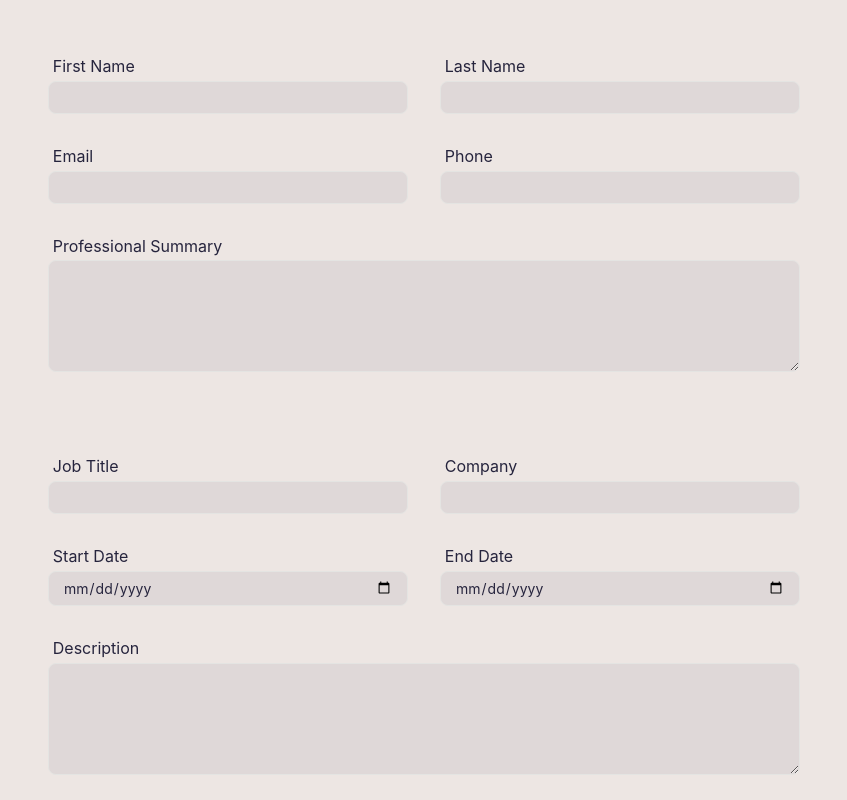
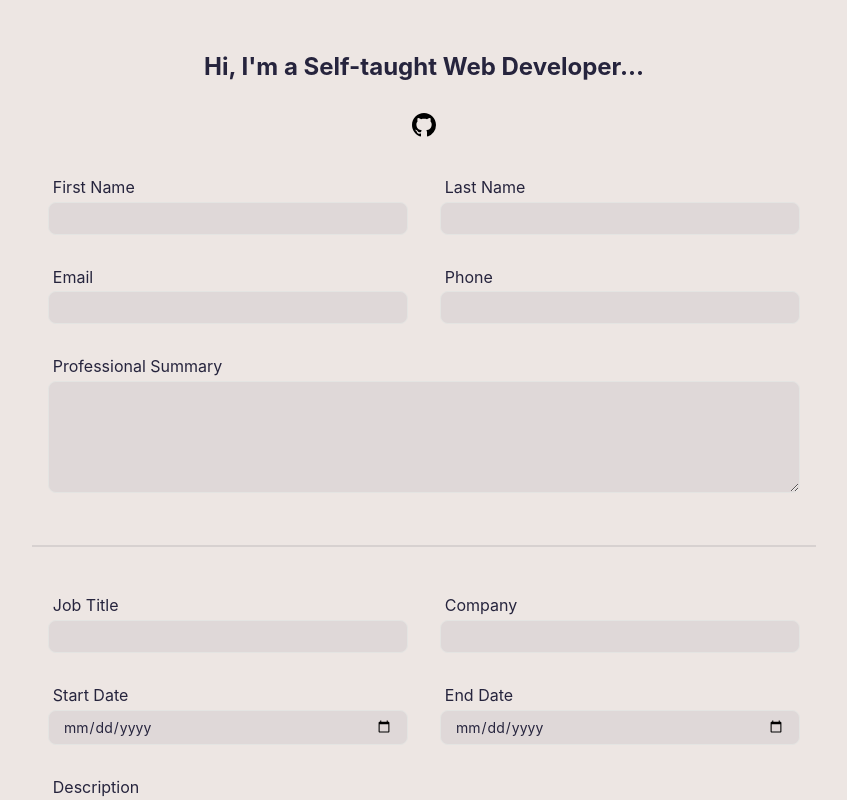
Before and after one commit to Helium5250/CV-Application, a React (Create React App) app: page / in a window 1280 px wide. Shown: the top 800 px of the page, without its empty margins (216-1063 px from the left). Built offline with nearby package versions, Linux system fonts and the light colour scheme.

Commit message:
Finished styling

```diff
--- a/public/index.html
+++ b/public/index.html
@@ -28,6 +28,16 @@
   </head>
   <body>
     <noscript>You need to enable JavaScript to run this app.</noscript>
+    <header>
+      <h2>Hi, I'm a Self-taught Web Developer...</h2>
+    </header>
+    <nav>
+      <a href='https://github.com/Helium5250/'>
+        <svg height="32" viewBox="0 0 16 16" width="24" aria-hidden="true">
+          <path fill-rule="evenodd" d="M8 0C3.58 0 0 3.58 0 8c0 3.54 2.29 6.53 5.47 7.59.4.07.55-.17.55-.38 0-.19-.01-.82-.01-1.49-2.01.37-2.53-.49-2.69-.94-.09-.23-.48-.94-.82-1.13-.28-.15-.68-.52-.01-.53.63-.01 1.08.58 1.23.82.72 1.21 1.87.87 2.33.66.07-.52.28-.87.51-1.07-1.78-.2-3.64-.89-3.64-3.95 0-.87.31-1.59.82-2.15-.08-.2-.36-1.02.08-2.12 0 0 .67-.21 2.2.82.64-.18 1.32-.27 2-.27.68 0 1.36.09 2 .27 1.53-1.04 2.2-.82 2.2-.82.44 1.1.16 1.92.08 2.12.51.56.82 1.27.82 2.15 0 3.07-1.87 3.75-3.65 3.95.29.25.54.73.54 1.48 0 1.07-.01 1.93-.01 2.2 0 .21.15.46.55.38A8.013 8.013 0 0016 8c0-4.42-3.58-8-8-8z"></path>
+        </svg>
+      </a>
+    </nav>
     <div id="root"></div>
     <!--
       This HTML file is a template.
--- a/src/App.css
+++ b/src/App.css
@@ -1,10 +1,3 @@
-.App {
-  padding: 2em;
-
-  background-color: hsl(18, 22%, 91%);
-  color: hsl(245, 26%, 19%);
-}
-
 section {
   max-width: 50em;
 
@@ -13,13 +6,20 @@
 
   margin: 0 auto;
   padding: 0.5em;
-  margin-bottom: 2em;
 }
 
 section > :last-child {
   grid-column: span 2;
 }
 
-section:after {
+section:not(:last-of-type):after {
   content: '';
+
+  width: 100%;
+  height: 2px;
+  grid-column: span 2;
+
+  margin: 2em 0 1em 0;
+
+  background-color: hsl(9, 8%, 83%);
 }
--- a/src/App.js
+++ b/src/App.js
@@ -4,8 +4,6 @@
 function App() {
   return (
     <div className="App">
-      <header>
-      </header>
       <section id='personal'>
         <InputField label='First Name' type='text' />
         <InputField label='Last Name' type='text' />
--- a/src/component/inputField.js
+++ b/src/component/inputField.js
@@ -3,10 +3,6 @@
 import './inputField.css';
 
 export class InputField extends Component {
-  state = {
-
-  };
-
   static propTypes = {
     label: PropTypes.string.isRequired,
     type: PropTypes.oneOf(['text', 'email', 'tel', 'date', 'textarea']).isRequired
--- a/src/index.css
+++ b/src/index.css
@@ -3,12 +3,17 @@
 }
 
 body {
-  margin: 0;
   font-family: -apple-system, BlinkMacSystemFont, 'Segoe UI', 'Roboto', 'Oxygen',
     'Ubuntu', 'Cantarell', 'Fira Sans', 'Droid Sans', 'Helvetica Neue',
     sans-serif;
   -webkit-font-smoothing: antialiased;
   -moz-osx-font-smoothing: grayscale;
+
+  margin: 0;
+  padding: 2em;
+
+  background-color: hsl(18, 22%, 91%);
+  color: hsl(245, 26%, 19%);
 }
 
 code {
@@ -21,3 +26,15 @@
   color: inherit;
   font-family: inherit;
 }
+
+header {
+  text-align: center;
+}
+
+nav {
+  display: flex;
+  justify-content: center;
+  align-items: center;
+
+  padding: 0.5em 0;
+}
```
